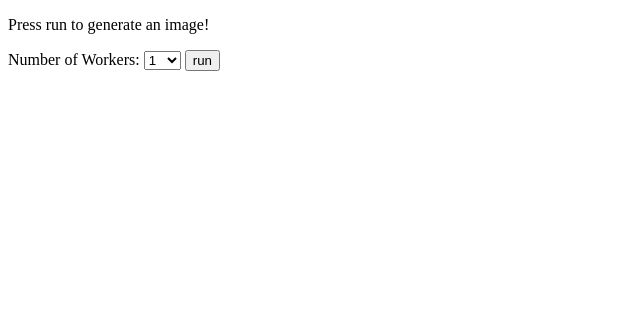
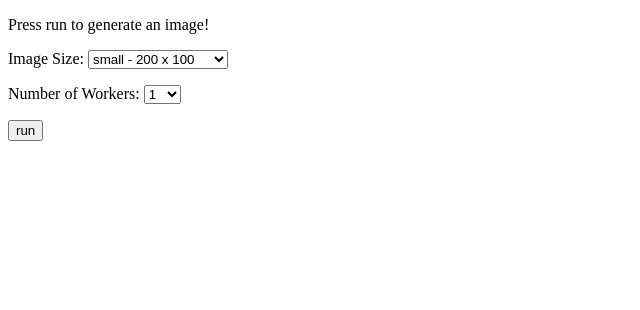
Before and after one commit to cruzken/rust_raytracer, a website built with webpack: page www/index.html in a window 1280 px wide. Shown: the whole page, without its empty margins (0-640 px from the left). Built offline with nearby package versions, Linux system fonts and the light colour scheme.

Commit message:
added image size options

```diff
--- a/www/app/main.js
+++ b/www/app/main.js
@@ -2,20 +2,28 @@ const submitButton = document.querySelector("#submitButton");
 const result = document.querySelector("#result");
 const canvas = document.getElementById('canvas');
 const ctx = canvas.getContext('2d');
+const imageSizes = {
+  "1": [200, 100],
+  "2": [400, 200],
+  "3": [800, 400],
+  "4": [1280, 720],
+  "5": [1920, 1080]
+};
 
-const WIDTH = 200;
-const HEIGHT = 100;
-canvas.width = WIDTH;
-canvas.height = HEIGHT;
-
-const IMG = new Uint8ClampedArray(WIDTH * HEIGHT * 4);
-let count = HEIGHT;
-let received = 0;
-let t0;
 
 submitButton.addEventListener("click", async () => {
+  const [WIDTH, HEIGHT] = imageSizes[document.getElementById('imageSize')
+    .value];
+  canvas.width = WIDTH;
+  canvas.height = HEIGHT;
+  const IMG = new Uint8ClampedArray(WIDTH * HEIGHT * 4);
+  let count = HEIGHT;
+  let received = 0;
+  let t0;
+
   submitButton.disabled = true;
-  const workerCount = Number(document.getElementById('workerNum').value);
+  const workerCount = Number(document.getElementById('workerNum')
+    .value);
   let workers = [];
   for (let i = 0; i < workerCount; i++) {
     workers[i] = new Worker("./worker.js");
@@ -56,7 +64,7 @@ submitButton.addEventListener("click", async () => {
             count: count
           });
         }
-        result.textContent = `${received * 100 / HEIGHT}% complete`
+        result.textContent = `${Math.floor(received * 100 / HEIGHT)}% complete`
         if (received === HEIGHT) {
           let imageData = new ImageData(IMG, WIDTH, HEIGHT);
           ctx.putImageData(imageData, 0, 0);
--- a/www/index.html
+++ b/www/index.html
@@ -12,6 +12,18 @@
     <p>
         Press run to generate an image!
     </p>
+    <p>
+        Image Size:
+        <select id="imageSize">
+            <option value="1">small - 200 x 100</option>
+            <option value="2">medium - 400 x 200</option>
+            <option value="3">large - 800 x 400</option>
+            <option value="4">HD - 1280 x 720</option>
+            <option value="5">FHD - 1920 x 1080</option>
+        </select>
+    </p>
+
+    <p>
         Number of Workers:
         <select id="workerNum">
             <option value="1">1</option>
@@ -20,6 +32,7 @@
             <option value="8">8</option>
             <option value="16">16</option>
         </select>
+    </p>
 
     <button type="button" id="submitButton">run</button>
     <p id="result"></p>
```
Lines whose indentation alone changed are shown as unchanged.
